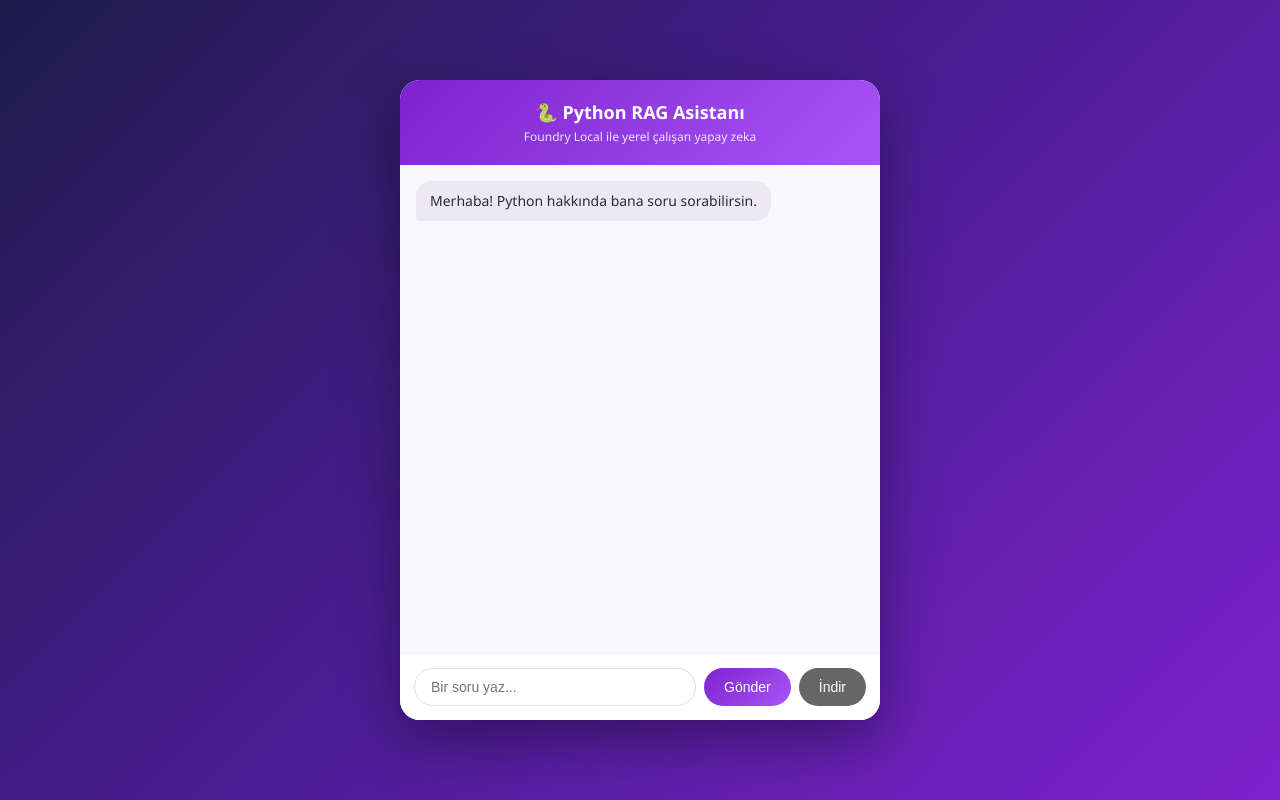
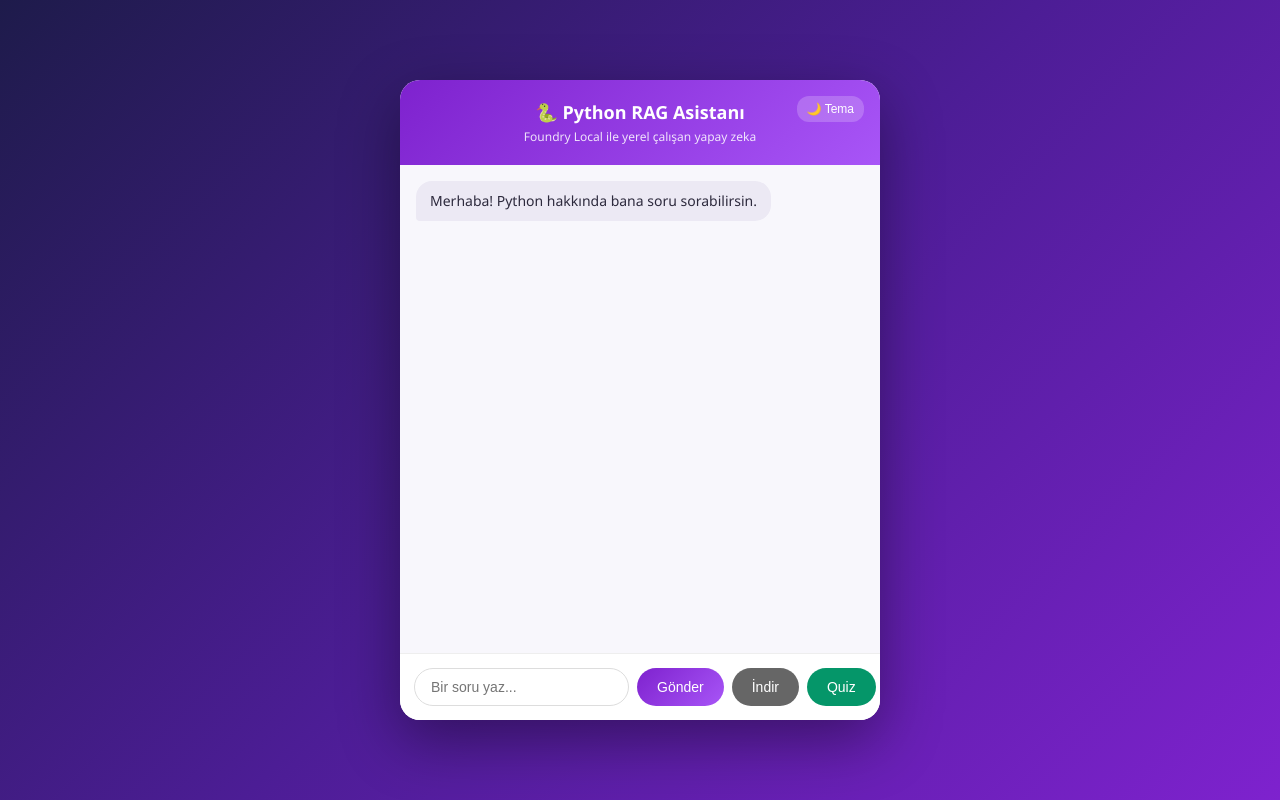
Before and after one commit to nurbuyukyazici/python-rag-asistani, a Flask app: page / in a window 1280 px wide. Run offline with Flask 3, Linux system fonts and the light colour scheme; parts of the project's set-up code (start-up, migrations or seed data) failed here and were passed over.

Commit message:
Quiz Modu eklendi (ogrenme testi ozelligi)

```diff
--- a/app.py
+++ b/app.py
@@ -3,6 +3,7 @@ import sqlite3
 import json
 import math
 import logging
+import random
 from foundry_local_sdk import Configuration, FoundryLocalManager
 import config
 
@@ -117,6 +118,22 @@ def chat():
 @app.route("/stats")
 def get_stats():
     return jsonify(stats)
+@app.route("/api/quiz")
+def quiz():
+    conn = sqlite3.connect(config.DATABASE_PATH)
+    cursor = conn.cursor()
+    cursor.execute("SELECT content FROM documents")
+    rows = cursor.fetchall()
+    conn.close()
+
+    if not rows:
+        return jsonify({"topic": "", "answer": ""})
+
+    content = random.choice(rows)[0]
+    first_sentence = content.split(".")[0].strip()
+    topic = first_sentence.replace("**", "")
+
+    return jsonify({"topic": topic, "answer": content})
 @app.route("/health")
 def health_check():
     try:
--- a/templates/index.html
+++ b/templates/index.html
@@ -23,7 +23,8 @@
     flex-direction: column;
     overflow: hidden;
   }
-  .chat-header {
+.chat-header {
+    position: relative;
     background: linear-gradient(135deg, #7e22ce, #a855f7);
     color: white;
     padding: 20px;
@@ -92,12 +93,31 @@
   }
   .chat-input button:disabled { opacity: 0.5; cursor: not-allowed; }
   .typing { font-size: 13px; color: #999; font-style: italic; padding: 4px 14px; }
+body.dark { background: linear-gradient(135deg, #0f0f0f, #1a1a1a, #262626); }
+body.dark .chat-container { background: #1e1e1e; }
+body.dark .chat-messages { background: #181818; }
+body.dark .msg.bot { background: #2a2a2a; color: #e0e0e0; }
+body.dark .chat-input { background: #1e1e1e; border-top-color: #333; }
+body.dark .chat-input input { background: #2a2a2a; color: white; border-color: #444; }
+.theme-toggle {
+  position: absolute;
+  top: 16px;
+  right: 16px;
+  background: rgba(255,255,255,0.2);
+  border: none;
+  color: white;
+  border-radius: 12px;
+  padding: 6px 10px;
+  cursor: pointer;
+  font-size: 12px;
+}
 </style>
 </head>
 <body>
 
 <div class="chat-container">
   <div class="chat-header">
+  <button class="theme-toggle" onclick="toggleTheme()">🌙 Tema</button>
     <h1>🐍 Python RAG Asistanı</h1>
     <p>Foundry Local ile yerel çalışan yapay zeka</p>
   </div>
@@ -108,6 +128,7 @@
     <input type="text" id="input" placeholder="Bir soru yaz..." autocomplete="off">
     <button id="sendBtn" onclick="sendMessage()">Gönder</button>
     <button id="exportBtn" onclick="exportChat()" style="margin-left:8px; background:#666;">İndir</button>
+    <button id="quizBtn" onclick="startQuiz()" style="margin-left:8px; background:#059669;">Quiz</button>
   </div>
 </div>
 
@@ -161,6 +182,14 @@ function addMessage(text, sender, score, source) {
 }
 
 async function sendMessage() {
+const text0 = input.value.trim().toLowerCase();
+  if (text0 === "cevabi goster" && currentQuizAnswer) {
+    addMessage(input.value.trim(), "user");
+    input.value = "";
+    addMessage("Dogru cevap: " + currentQuizAnswer, "bot", undefined, undefined);
+    currentQuizAnswer = null;
+    return;
+  }
   const text = input.value.trim();
   if (!text) return;
 
@@ -213,9 +242,25 @@ function exportChat() {
   a.click();
   URL.revokeObjectURL(url);
 }
+let currentQuizAnswer = null;
+
+async function startQuiz() {
+  const res = await fetch("/api/quiz");
+  const data = await res.json();
+  currentQuizAnswer = data.answer;
+  addMessage("📝 Quiz zamani! Su konuyu kendi cumlelerinle aciklamayi dene:\n\n\"" + data.topic + "\"\n\nHazir oldugunda 'Cevabi Goster' yazip gonder.", "bot");
+}
 input.addEventListener("keydown", (e) => {
   if (e.key === "Enter") sendMessage();
 });
+function toggleTheme() {
+  document.body.classList.toggle("dark");
+  localStorage.setItem("theme", document.body.classList.contains("dark") ? "dark" : "light");
+}
+
+if (localStorage.getItem("theme") === "dark") {
+  document.body.classList.add("dark");
+}
 </script>
 
 </body>
```
Also changed, not shown: README.md.
